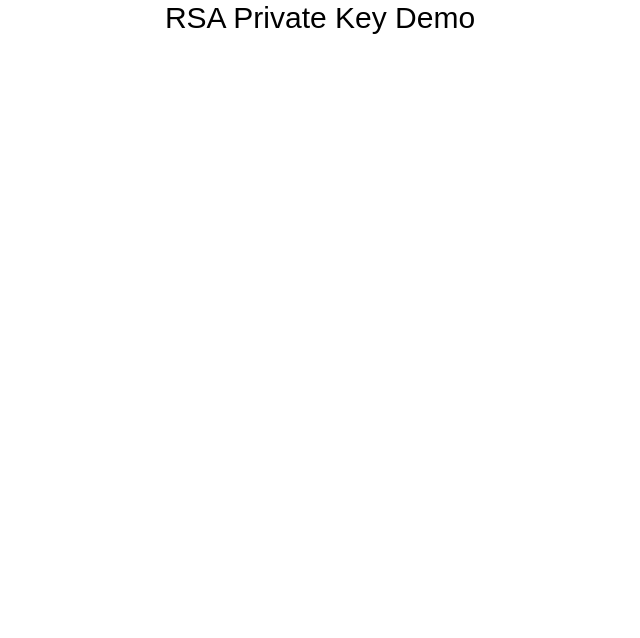
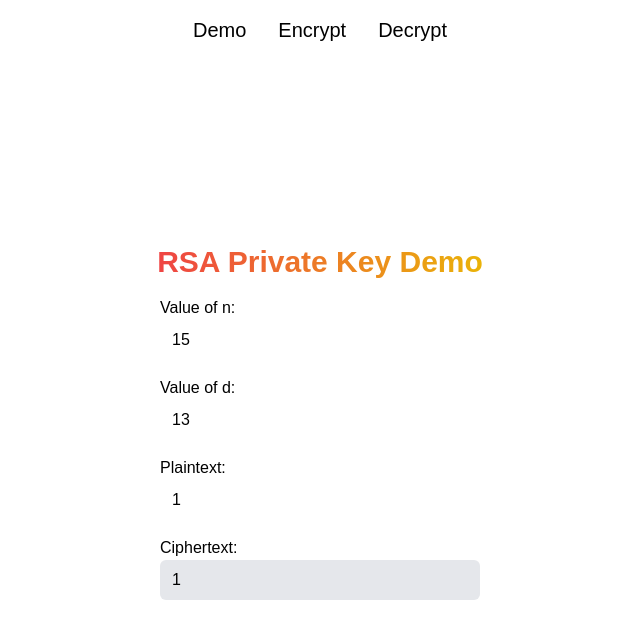
Before and after one commit to BoogieMonster1O1/rsa-demo, a SvelteKit app: page /private in a window 1280 px wide. Shown: the top 638 px of the page, without its empty margins (320-960 px from the left). Built offline with nearby package versions, Linux system fonts and the light colour scheme; a web font is replaced by a local one.

Commit message:
Public key encryption

```diff
--- a/src/app.css
+++ b/src/app.css
@@ -14,3 +14,9 @@ body {
     @apply text-black dark:text-white;
     @apply bg-white dark:bg-neutral-900;
 }
+
+input {
+    @apply text-black dark:text-white;
+    @apply bg-white dark:bg-neutral-700;
+    @apply rounded-md border-black dark:border-neutral-800
+}
--- a/src/lib/index.ts
+++ b/src/lib/index.ts
@@ -62,3 +62,11 @@ export function generateTwoPrimes(from: number, to: number): (number | null)[] {
     const prime2 = generatePrime(from, to);
     return [prime1, prime2];
 }
+
+export function convertStringToBigInt(str: string): bigint {
+    try {
+        return BigInt(str);
+    } catch (error) {
+        return 1n;
+    }
+}
--- a/src/routes/+layout.svelte
+++ b/src/routes/+layout.svelte
@@ -6,4 +6,12 @@
     <title>RSA Demo</title>
 </svelte:head>
 
-<slot />
+<div class="flex flex-col min-h-screen items-center">
+    <div class="flex flex-row justify-center gap-8 text-xl p-4">
+        <a href="/">Demo</a>
+        <a href="/public">Encrypt</a>
+        <a href="/private">Decrypt</a>
+    </div>
+
+    <slot />
+</div>
--- a/src/routes/private/+page.svelte
+++ b/src/routes/private/+page.svelte
@@ -1,7 +1,25 @@
-<div class="flex flex-col min-h-screen items-center justify-center">
-    <h1 class="text-3xl text-semibold">RSA Private Key Demo</h1>
+<script lang="ts">
+    let n: bigint = 15n
+    let d: bigint = 13n
 
-    <div class="flex-1">
+    let ciphertext: bigint = 1n
+    $: plaintext = (ciphertext ** d) % n
+</script>
 
+<div class="flex-1 flex flex-col items-center justify-center">
+    <h1 class="text-3xl font-semibold mb-4 text-center bg-clip-text text-transparent bg-gradient-to-r from-red-500 to-yellow-500">RSA Private Key Demo</h1>
+
+    <div class="w-80 flex-col gap-2">
+        <label for="n" id="n-label">Value of n:</label>
+        <input type="number" id="n" class="w-full px-3 py-2 mb-4" bind:value={n} placeholder="Enter n" />
+
+        <label for="d" id="d-label">Value of d:</label>
+        <input type="number" id="d" class="w-full px-3 py-2 mb-4" bind:value={d} placeholder="Enter d" />
+
+        <label for="ciphertext" id="ciphertext-label">Plaintext:</label>
+        <input type="number" id="ciphertext" class="w-full px-3 py-2 mb-4" bind:value={ciphertext} placeholder="Enter ciphertext" />
+
+        <label for="plaintext" id="plaintext-label">Ciphertext:</label>
+        <input type="number" id="plaintext" class="w-full px-3 py-2 mb-4 bg-gray-200 cursor-not-allowed" readonly value={plaintext} />
     </div>
 </div>
--- a/src/routes/public/+page.svelte
+++ b/src/routes/public/+page.svelte
@@ -1,11 +1,30 @@
 <script lang="ts">
-    let n: number = 15
-    let e: number = 7
+    import {convertStringToBigInt} from "$lib";
 
-    let plaintext: number = 1
-    $: ciphertext = Math.pow(e, n) % n
+    let nText: string = "15"
+    let eText: string = "9"
+    let plaintextText: string = "2"
+    $: n = convertStringToBigInt(nText);
+    $: e = convertStringToBigInt(eText);
+    $: plaintext = convertStringToBigInt(plaintextText);
+    $: ciphertext = (plaintext ** e) % n
+    $: ciphertextText = ciphertext.toString()
 </script>
 
-<div class="flex flex-col items-center justify-center">
+<div class="flex-1 flex flex-col items-center justify-center">
+    <h1 class="text-3xl font-semibold mb-4 text-center bg-clip-text text-transparent bg-gradient-to-r from-blue-500 to-green-500">RSA Public Key Demo</h1>
 
+    <div class="w-80 flex-col gap-2">
+        <label for="n" id="n-label">Value of n:</label>
+        <input type="text" id="n" class="w-full px-3 py-2 mb-4" bind:value={nText} placeholder="Enter n" />
+
+        <label for="e" id="e-label">Value of e:</label>
+        <input type="text" id="e" class="w-full px-3 py-2 mb-4" bind:value={eText} placeholder="Enter e" />
+
+        <label for="plaintext" id="plaintext-label">Plaintext:</label>
+        <input type="text" id="plaintext" class="w-full px-3 py-2 mb-4" bind:value={plaintextText} placeholder="Enter plaintext" />
+
+        <label for="ciphertext" id="ciphertext-label">Ciphertext:</label>
+        <input type="text" id="ciphertext" class="w-full px-3 py-2 mb-4" readonly bind:value={ciphertextText} />
+    </div>
 </div>
```
